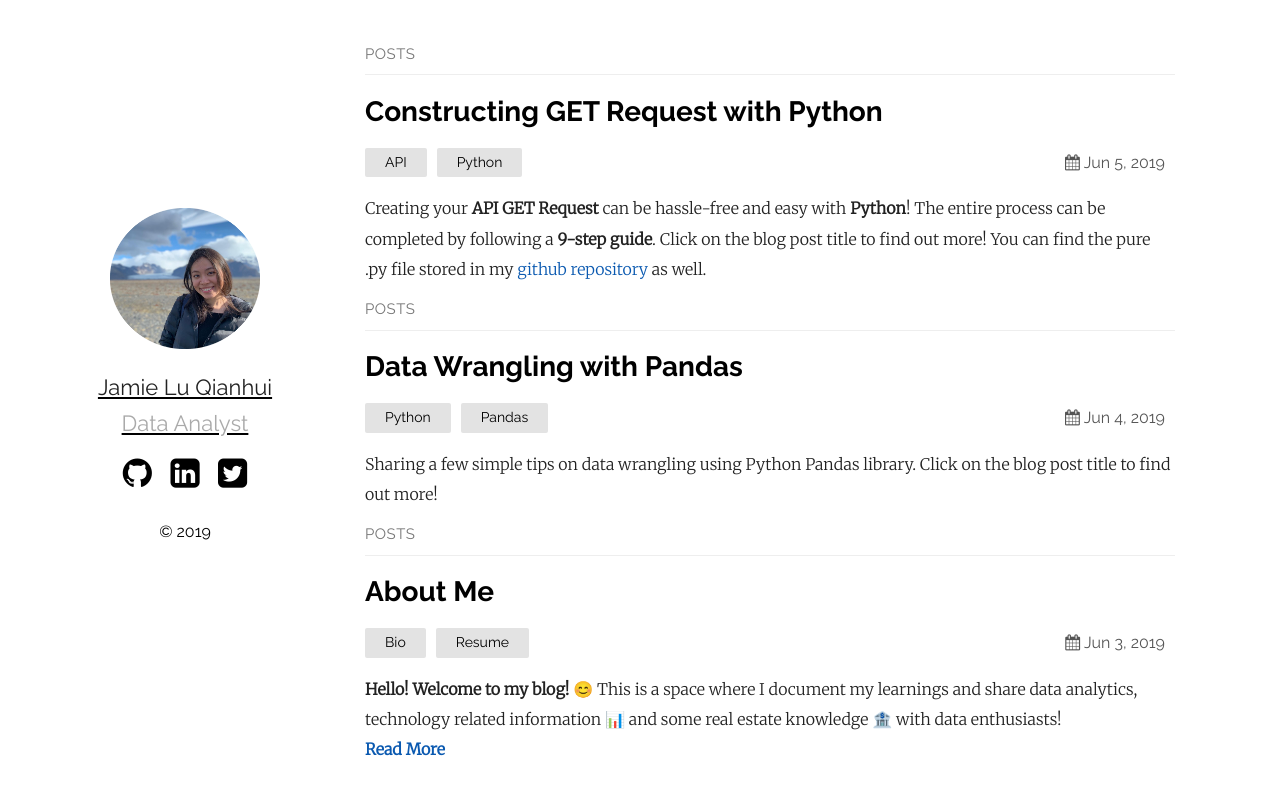
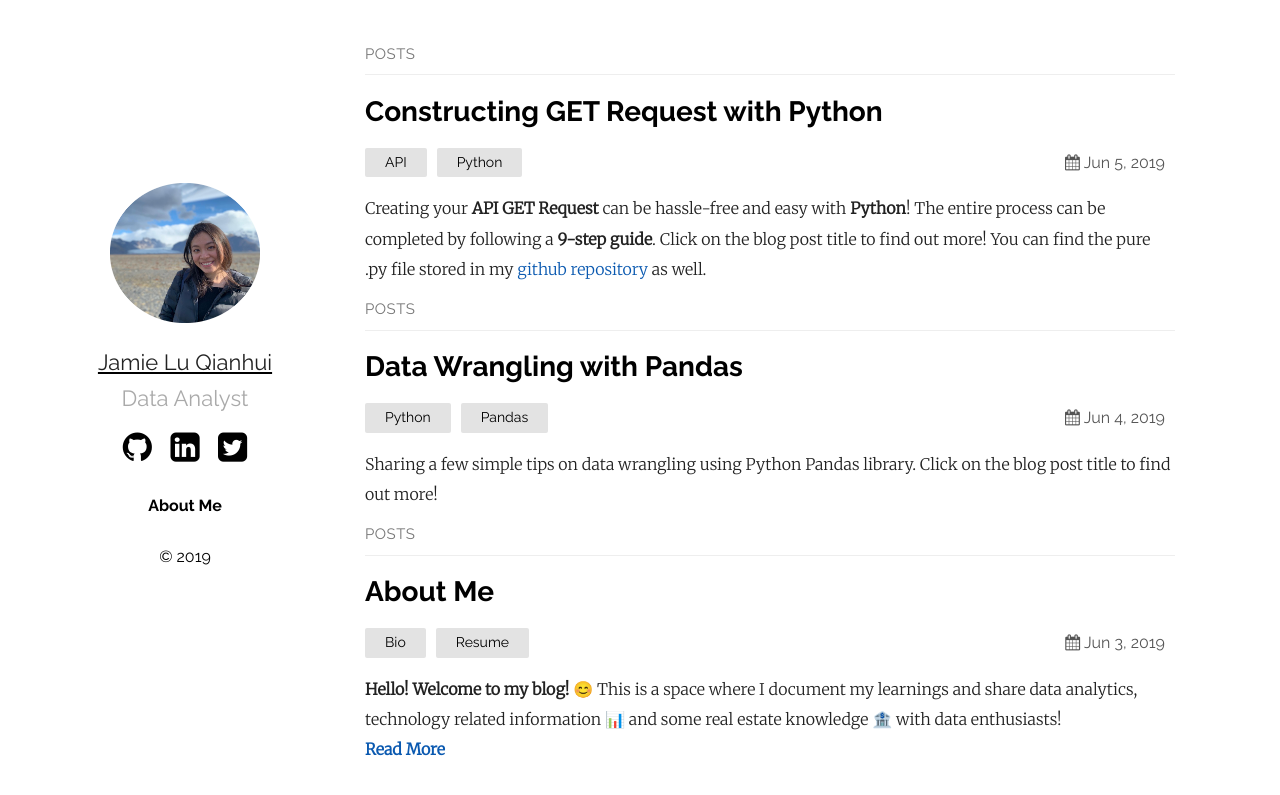
Before and after one commit to jamieqianhui/jamieqianhui.github.io, a Jekyll site: the page built from index.md, in a window 1280 px wide. Shown: the top 795 px of the page. Built offline with Jekyll 4.4.1, drawn with Linux system fonts in a browser that asks for light colours.

Commit message:
Update default.html

```diff
--- a/_layouts/default.html
+++ b/_layouts/default.html
@@ -10,12 +10,13 @@
 			<img src="{{ "/assets/portfolio.png" | https://jamieqianhui.github.io }}" alt="{{ jamielqh@copyright }}">
 			</a>
 			<a href="https://jamieqianhui.github.io"> <h2>{{ site.plainwhite.name }}</h2></a>
-			<a href="https://jamieqianhui.github.io"> <p class="tagline">{{ site.plainwhite.tagline }}</p> </a>
+			 <p class="tagline">{{ site.plainwhite.tagline }}</p>
 			<ul class="social">
 				<a href="https://github.com/{{ site.plainwhite.social_links.github }}"><li><i class="icon-github-circled"></i></li></a>
 				<a href="https://linkedin.com/{{ site.plainwhite.social_links.linkedIn }}"><li><i class="icon-linkedin-squared"></i></li></a>
 				<a href="https://twitter.com/{{ site.plainwhite.social_links.twitter }}"><li><i class="icon-twitter-squared"></i></li></a>
 			</ul>
+			<p><b>About Me</b></p>
 			<p>&copy; 2019</p>
 		</section>
 		<section class="content">
```
